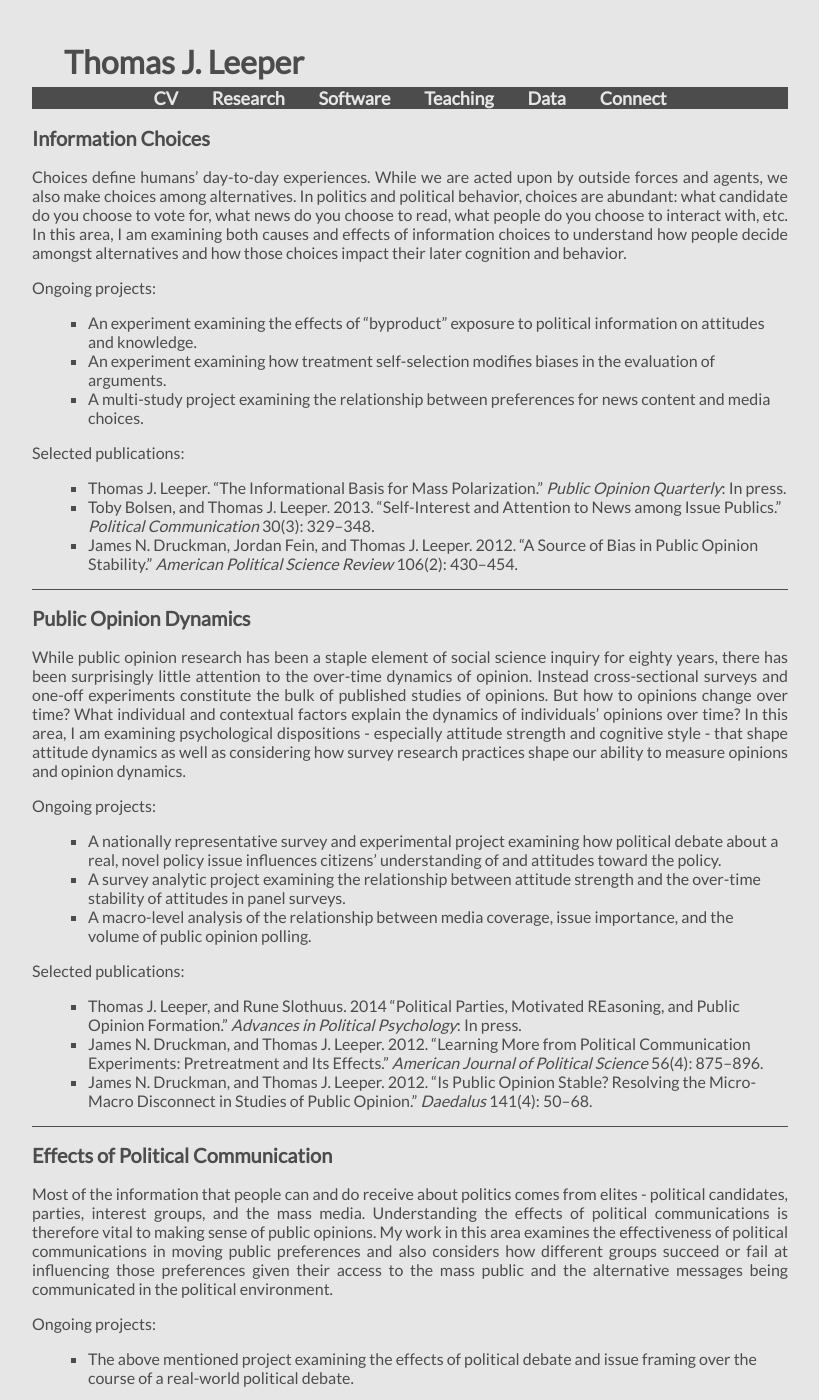
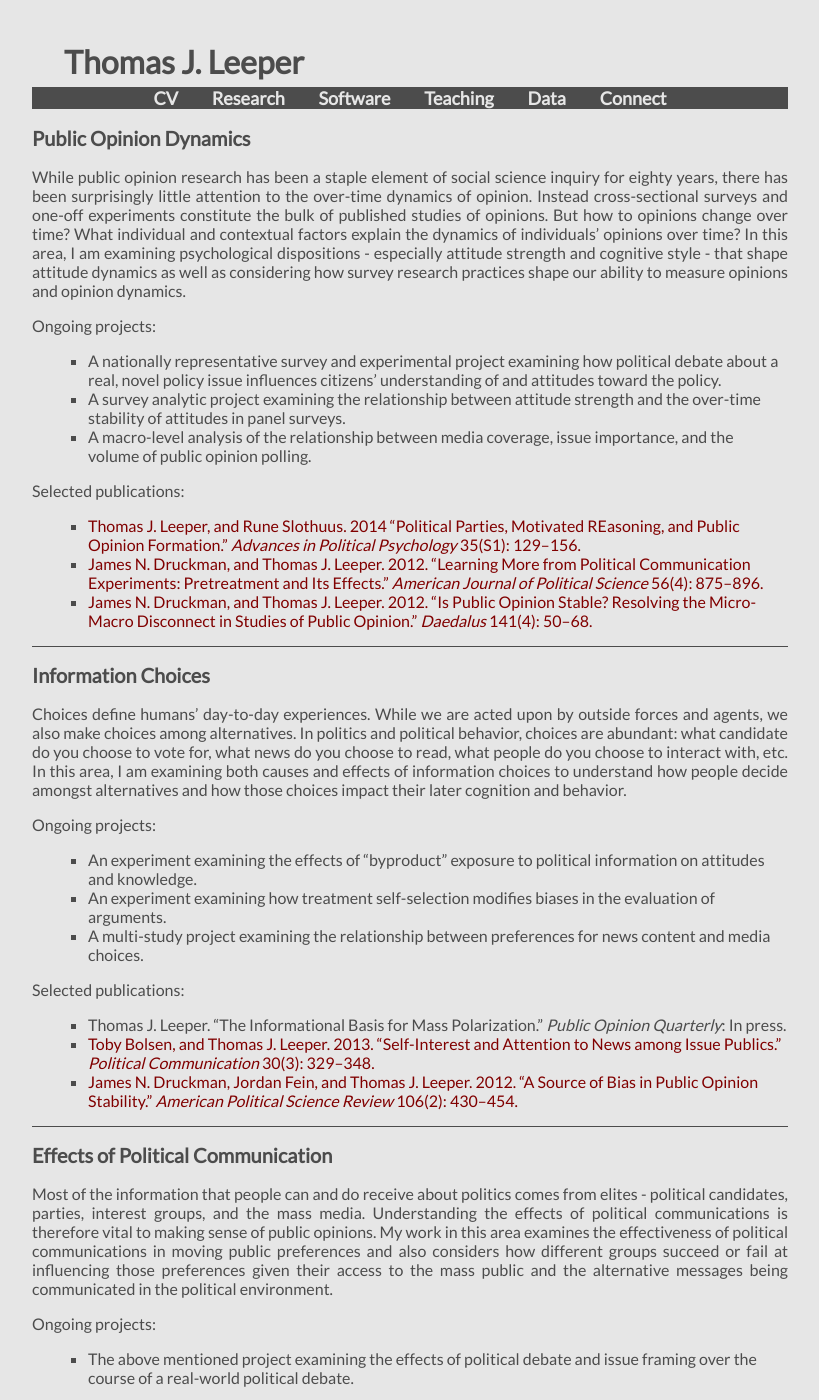
Before and after one commit to leeper/leeper.github.io, a Jekyll site: the page built from research.md, in a window 1280 px wide and 1400 px high. Shown: the whole window, without its empty margins (230-1049 px from the left). Built offline with Jekyll 4.4.1, drawn with Linux system fonts in a browser that asks for light colours; some of the changed lines change nothing that is shown; some of the changed text lies outside the part shown.

Commit message:
update research page

```diff
--- a/research.md
+++ b/research.md
@@ -3,6 +3,23 @@
 title: Research - Thomas J. Leeper
 ---
 
+## Public Opinion Dynamics ##
+
+While public opinion research has been a staple element of social science inquiry for eighty years, there has been surprisingly little attention to the over-time dynamics of opinion. Instead cross-sectional surveys and one-off experiments constitute the bulk of published studies of opinions. But how to opinions change over time? What individual and contextual factors explain the dynamics of individuals' opinions over time? In this area, I am examining psychological dispositions - especially attitude strength and cognitive style - that shape attitude dynamics as well as considering how survey research practices shape our ability to measure opinions and opinion dynamics.
+
+Ongoing projects:
+
+* A nationally representative survey and experimental project examining how political debate about a real, novel policy issue influences citizens' understanding of and attitudes toward the policy.
+* A survey analytic project examining the relationship between attitude strength and the over-time stability of attitudes in panel surveys.
+* A macro-level analysis of the relationship between media coverage, issue importance, and the volume of public opinion polling.
+
+Selected publications:
+
+* [Thomas J. Leeper, and Rune Slothuus. 2014 &ldquo;Political Parties, Motivated REasoning, and Public Opinion Formation.&rdquo; *Advances in Political Psychology* 35(S1): 129--156.](http://onlinelibrary.wiley.com/doi/10.1111/pops.12164/abstract)
+* [James N. Druckman, and Thomas J. Leeper. 2012. &ldquo;Learning More from Political Communication Experiments: Pretreatment and Its Effects.&rdquo; *American Journal of Political Science* 56(4): 875&ndash;896.](http://onlinelibrary.wiley.com/doi/10.1111/j.1540-5907.2012.00582.x/abstract)
+* [James N. Druckman, and Thomas J. Leeper. 2012. &ldquo;Is Public Opinion Stable? Resolving the Micro-Macro Disconnect in Studies of Public Opinion.&rdquo; *Daedalus* 141(4): 50&ndash;68.](http://www.mitpressjournals.org/doi/abs/10.1162/DAED_a_00173)
+
+---
 ## Information Choices ##
 
 Choices define humans' day-to-day experiences. While we are acted upon by outside forces and agents, we also make choices among alternatives. In politics and political behavior, choices are abundant: what candidate do you choose to vote for, what news do you choose to read, what people do you choose to interact with, etc. In this area, I am examining both causes and effects of information choices to understand how people decide amongst alternatives and how those choices impact their later cognition and behavior.
@@ -16,26 +33,8 @@
 Selected publications:
 
 * Thomas J. Leeper. &ldquo;The Informational Basis for Mass Polarization.&rdquo; *Public Opinion Quarterly*: In press.
-* Toby Bolsen, and Thomas J. Leeper. 2013. &ldquo;Self-Interest and Attention to News among Issue Publics.&rdquo; *Political Communication* 30(3): 329&ndash;348.
-* James N. Druckman, Jordan Fein, and Thomas J. Leeper. 2012. &ldquo;A Source of Bias in Public Opinion Stability.&rdquo; *American Political Science Review* 106(2): 430&ndash;454.
-
-
----
-## Public Opinion Dynamics ##
-
-While public opinion research has been a staple element of social science inquiry for eighty years, there has been surprisingly little attention to the over-time dynamics of opinion. Instead cross-sectional surveys and one-off experiments constitute the bulk of published studies of opinions. But how to opinions change over time? What individual and contextual factors explain the dynamics of individuals' opinions over time? In this area, I am examining psychological dispositions - especially attitude strength and cognitive style - that shape attitude dynamics as well as considering how survey research practices shape our ability to measure opinions and opinion dynamics.
-
-Ongoing projects:
-
-* A nationally representative survey and experimental project examining how political debate about a real, novel policy issue influences citizens' understanding of and attitudes toward the policy.
-* A survey analytic project examining the relationship between attitude strength and the over-time stability of attitudes in panel surveys.
-* A macro-level analysis of the relationship between media coverage, issue importance, and the volume of public opinion polling.
-
-Selected publications:
-
-* Thomas J. Leeper, and Rune Slothuus. 2014 &ldquo;Political Parties, Motivated REasoning, and Public Opinion Formation.&rdquo; *Advances in Political Psychology*: In press.
-* James N. Druckman, and Thomas J. Leeper. 2012. &ldquo;Learning More from Political Communication Experiments: Pretreatment and Its Effects.&rdquo; *American Journal of Political Science* 56(4): 875&ndash;896.
-* James N. Druckman, and Thomas J. Leeper. 2012. &ldquo;Is Public Opinion Stable? Resolving the Micro-Macro Disconnect in Studies of Public Opinion.&rdquo; *Daedalus* 141(4): 50&ndash;68.
+* [Toby Bolsen, and Thomas J. Leeper. 2013. &ldquo;Self-Interest and Attention to News among Issue Publics.&rdquo; *Political Communication* 30(3): 329&ndash;348.](http://www.tandfonline.com/doi/abs/10.1080/10584609.2012.737428#.UugCqLs1jtQ)
+* [James N. Druckman, Jordan Fein, and Thomas J. Leeper. 2012. &ldquo;A Source of Bias in Public Opinion Stability.&rdquo; *American Political Science Review* 106(2): 430&ndash;454.](http://journals.cambridge.org/action/displayAbstract?fromPage=online&aid=8600564)
 
 
 ---
@@ -49,8 +48,22 @@
 
 Selected publications:
 
-* Thomas J. Leeper, and Rune Slothuus. 2014. &ldquo;Political Reasoning and Elite Partisan Competition.&rdquo; *Advances in Political Psychology*: In press.
-* Toby Bolsen, Thomas J. Leeper, and Matthew Shapiro. 2013. &ldquo;Doing What Others Do: Norms, Science, and Collective Action on Global Warming.&rdquo; *American Politics Research*: In press.
+* [Thomas J. Leeper, and Rune Slothuus. 2014 &ldquo;Political Parties, Motivated REasoning, and Public Opinion Formation.&rdquo; *Advances in Political Psychology* 35(S1): 129--156.](http://onlinelibrary.wiley.com/doi/10.1111/pops.12164/abstract)
+* [Toby Bolsen, Thomas J. Leeper, and Matthew Shapiro. 2014. &ldquo;Doing What Others Do: Norms, Science, and Collective Action on Global Warming.&rdquo; *American Politics Research* 42(1): 65--89.](http://apr.sagepub.com/content/42/1/65)
+
+---
+## Reproducible Research, Open Data, and Statistical Computing ##
+
+Shifting norms in social scientific practice mean that the future of quantitative social science will depend on shared data, open source software, and reproducible research reports. Developing tools to facilitate the coming era of reproducible social science and training social scientists at all levels to use those tools is critically important. In this vein, I develop open source software and write on how to improve reproducibility of social science research.
+
+Ongoing projects:
+* Numerous software projects for the R language to facilitate data archiving, reproducible research, and the use of online data sources
+
+Selected publications:
+* For published software, see [Software](http://thomasleeper.com/software)
+* Thomas J. Leeper. 2014. &ldquo;Archiving Reproducible Research with R and Dataverse.&rdquo; *The R Journal*: In press.
+* [Thomas J. Leeper. 2011. &ldquo;The Role of Protocol in the Design and Reporting of Experiments.&rdquo; *The Experimental Political Scientist* 2(1): 6&ndash;10.](http://scholar.harvard.edu/files/dtingley/files/may2011.pdf)
+
 
 
 ---
@@ -64,8 +77,8 @@
 
 Selected publications:
 
-* Thomas J. Leeper. 2013. &ldquo;Crowdsourcing with R and the MTurk API.&rdquo; *The Political Methodologist* 2(2): 2&ndash;7.
-* Thomas J. Leeper. 2011. &ldquo;The Role of Protocol in the Design and Reporting of Experiments.&rdquo; *The Experimental Political Scientist* 2(1): 6&ndash;10.
+* [Thomas J. Leeper. 2013. &ldquo;Crowdsourcing with R and the MTurk API.&rdquo; *The Political Methodologist* 2(2): 2&ndash;7.](http://polmeth.wustl.edu/methodologist/tpm_v20_n2.pdf)
+* [Thomas J. Leeper. 2011. &ldquo;The Role of Protocol in the Design and Reporting of Experiments.&rdquo; *The Experimental Political Scientist* 2(1): 6&ndash;10.](http://scholar.harvard.edu/files/dtingley/files/may2011.pdf)
 
 
 ---
```
